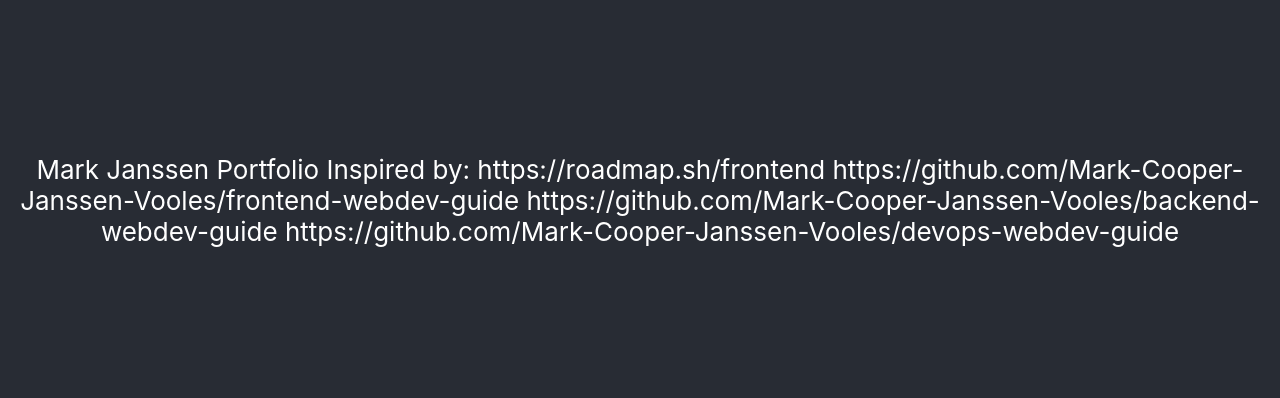
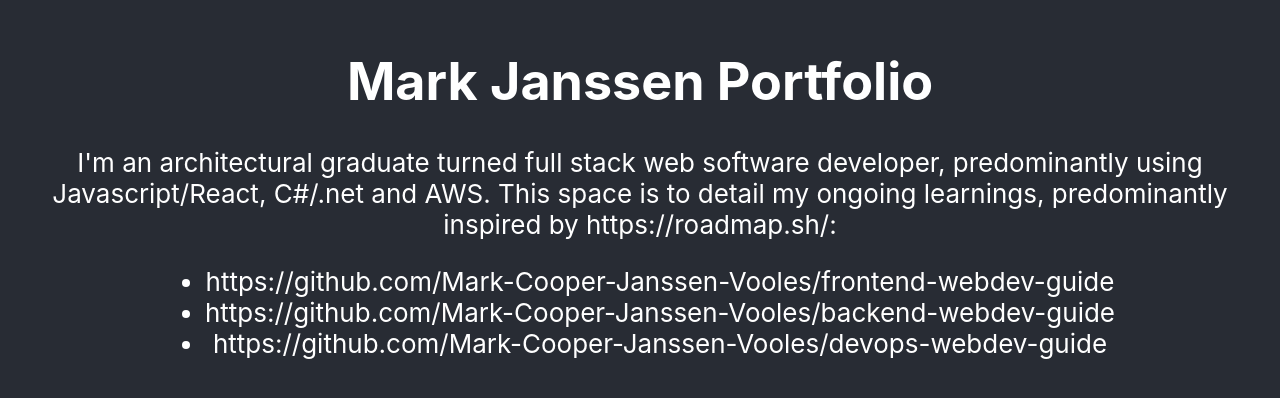
Before and after one commit to Mark-Cooper-Janssen-Vooles/portfolio_guides, a React (Create React App) app: page / in a window 1280 px wide. Shown: the part 200-598 px from the top of the page. Built offline with nearby package versions, Linux system fonts and the light colour scheme.

Commit message:
Fill out some content

```diff
--- a/src/App.js
+++ b/src/App.js
@@ -4,13 +4,16 @@
   return (
     <div className="App">
       <header className="App-header">
-        Mark Janssen Portfolio
-
-        Inspired by: https://roadmap.sh/frontend
-        https://github.com/Mark-Cooper-Janssen-Vooles/frontend-webdev-guide
-        https://github.com/Mark-Cooper-Janssen-Vooles/backend-webdev-guide
-        https://github.com/Mark-Cooper-Janssen-Vooles/devops-webdev-guide
-
+        <h1>Mark Janssen Portfolio</h1>
+        <div>
+          I'm an architectural graduate turned full stack web software developer, predominantly using Javascript/React, C#/.net and AWS.
+          This space is to detail my ongoing learnings, predominantly inspired by https://roadmap.sh/:
+        </div>
+        <ul>
+          <li>https://github.com/Mark-Cooper-Janssen-Vooles/frontend-webdev-guide</li>
+          <li>https://github.com/Mark-Cooper-Janssen-Vooles/backend-webdev-guide</li>
+          <li>https://github.com/Mark-Cooper-Janssen-Vooles/devops-webdev-guide</li>
+        </ul>
       </header>
     </div>
   );
```
